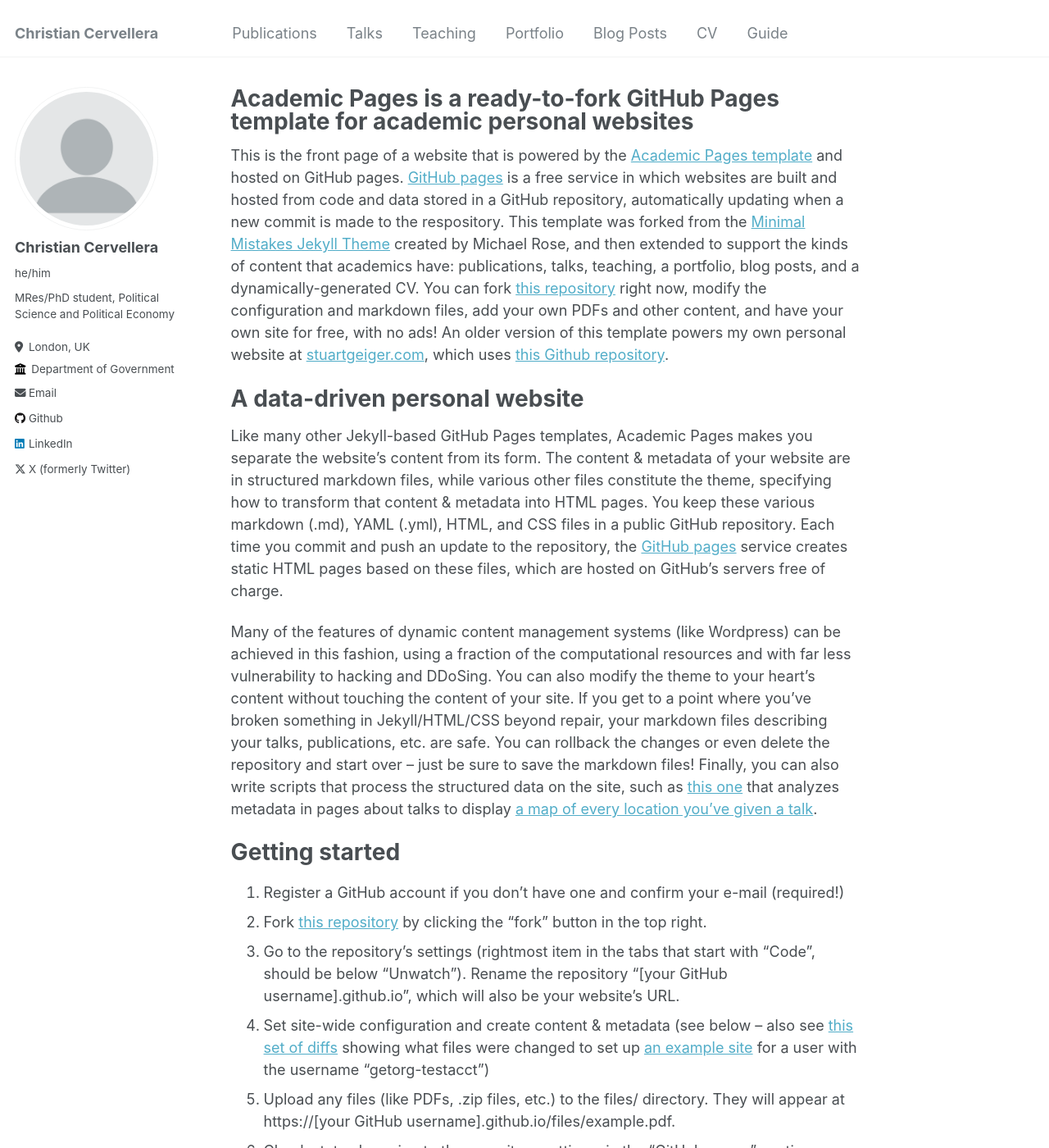
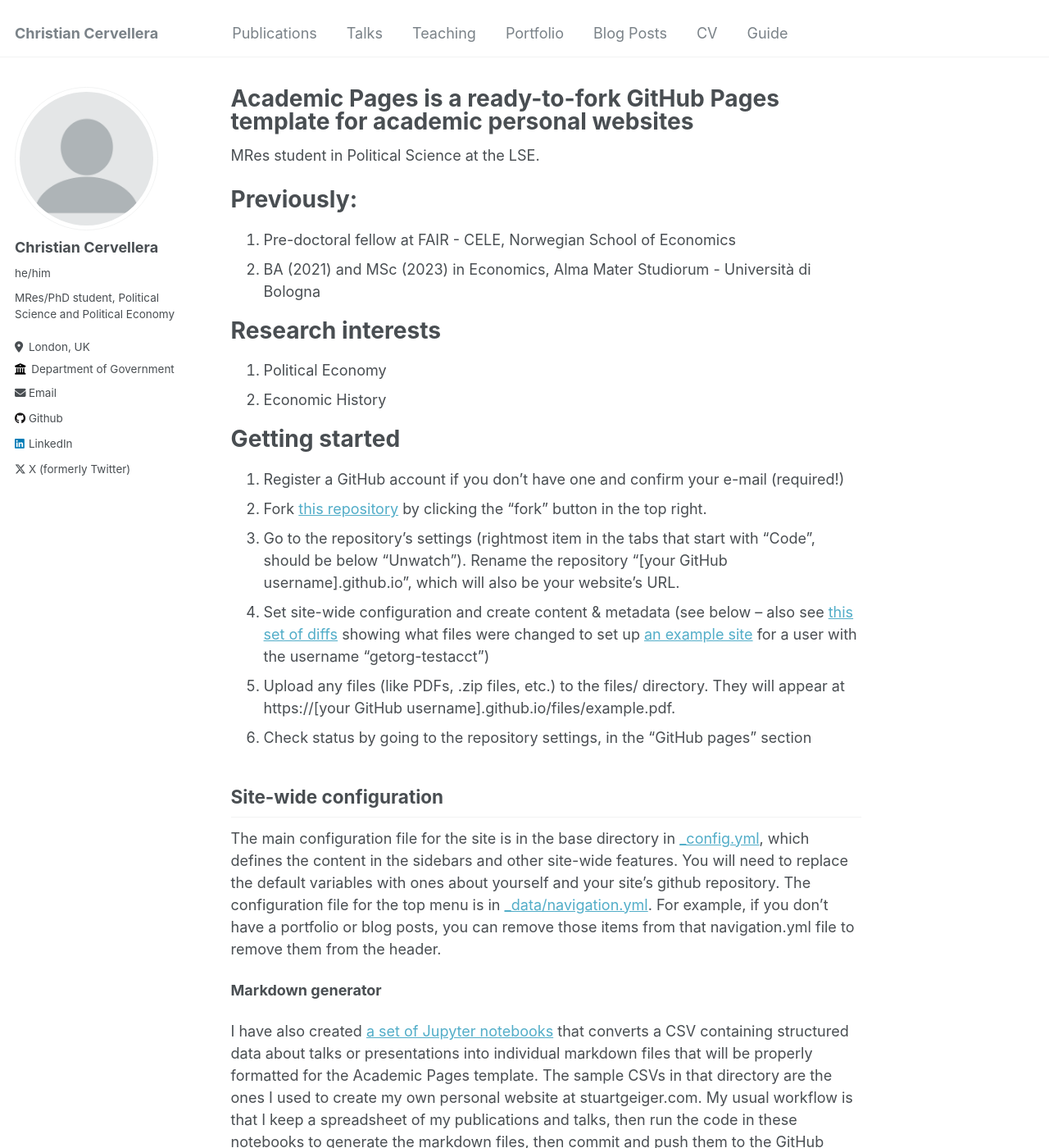
Before and after one commit to ritwika-das/ritwika-das.github.io, a Jekyll site: the page built from _pages/about.md, in a window 1280 px wide and 1400 px high. Shown: the whole window at 82% size. Built offline with Jekyll 4.4.1, drawn with Linux system fonts in a browser that asks for light colours; some of the changed text lies outside the part shown.

Commit message:
Update about.md

```diff
--- a/_pages/about.md
+++ b/_pages/about.md
@@ -7,13 +7,17 @@ redirect_from:
   - /about.html
 ---
 
-This is the front page of a website that is powered by the [Academic Pages template](https://github.com/academicpages/academicpages.github.io) and hosted on GitHub pages. [GitHub pages](https://pages.github.com) is a free service in which websites are built and hosted from code and data stored in a GitHub repository, automatically updating when a new commit is made to the respository. This template was forked from the [Minimal Mistakes Jekyll Theme](https://mmistakes.github.io/minimal-mistakes/) created by Michael Rose, and then extended to support the kinds of content that academics have: publications, talks, teaching, a portfolio, blog posts, and a dynamically-generated CV. You can fork [this repository](https://github.com/academicpages/academicpages.github.io) right now, modify the configuration and markdown files, add your own PDFs and other content, and have your own site for free, with no ads! An older version of this template powers my own personal website at [stuartgeiger.com](http://stuartgeiger.com), which uses [this Github repository](https://github.com/staeiou/staeiou.github.io).
+MRes student in Political Science at the LSE.
 
-A data-driven personal website
+Previously:
 ======
-Like many other Jekyll-based GitHub Pages templates, Academic Pages makes you separate the website's content from its form. The content & metadata of your website are in structured markdown files, while various other files constitute the theme, specifying how to transform that content & metadata into HTML pages. You keep these various markdown (.md), YAML (.yml), HTML, and CSS files in a public GitHub repository. Each time you commit and push an update to the repository, the [GitHub pages](https://pages.github.com/) service creates static HTML pages based on these files, which are hosted on GitHub's servers free of charge.
+1. Pre-doctoral fellow at FAIR - CELE, Norwegian School of Economics
+1. BA (2021) and MSc (2023) in Economics, Alma Mater Studiorum - Università di Bologna
 
-Many of the features of dynamic content management systems (like Wordpress) can be achieved in this fashion, using a fraction of the computational resources and with far less vulnerability to hacking and DDoSing. You can also modify the theme to your heart's content without touching the content of your site. If you get to a point where you've broken something in Jekyll/HTML/CSS beyond repair, your markdown files describing your talks, publications, etc. are safe. You can rollback the changes or even delete the repository and start over -- just be sure to save the markdown files! Finally, you can also write scripts that process the structured data on the site, such as [this one](https://github.com/academicpages/academicpages.github.io/blob/master/talkmap.ipynb) that analyzes metadata in pages about talks to display [a map of every location you've given a talk](https://academicpages.github.io/talkmap.html).
+Research interests
+======
+1. Political Economy
+1. Economic History
 
 Getting started
 ======
@@ -28,9 +32,6 @@ Site-wide configuration
 ------
 The main configuration file for the site is in the base directory in [_config.yml](https://github.com/academicpages/academicpages.github.io/blob/master/_config.yml), which defines the content in the sidebars and other site-wide features. You will need to replace the default variables with ones about yourself and your site's github repository. The configuration file for the top menu is in [_data/navigation.yml](https://github.com/academicpages/academicpages.github.io/blob/master/_data/navigation.yml). For example, if you don't have a portfolio or blog posts, you can remove those items from that navigation.yml file to remove them from the header.
 
-Create content & metadata
-------
-For site content, there is one markdown file for each type of content, which are stored in directories like _publications, _talks, _posts, _teaching, or _pages. For example, each talk is a markdown file in the [_talks directory](https://github.com/academicpages/academicpages.github.io/tree/master/_talks). At the top of each markdown file is structured data in YAML about the talk, which the theme will parse to do lots of cool stuff. The same structured data about a talk is used to generate the list of talks on the [Talks page](https://academicpages.github.io/talks), each [individual page](https://academicpages.github.io/talks/2012-03-01-talk-1) for specific talks, the talks section for the [CV page](https://academicpages.github.io/cv), and the [map of places you've given a talk](https://academicpages.github.io/talkmap.html) (if you run this [python file](https://github.com/academicpages/academicpages.github.io/blob/master/talkmap.py) or [Jupyter notebook](https://github.com/academicpages/academicpages.github.io/blob/master/talkmap.ipynb), which creates the HTML for the map based on the contents of the _talks directory).
 
 **Markdown generator**
 
```
